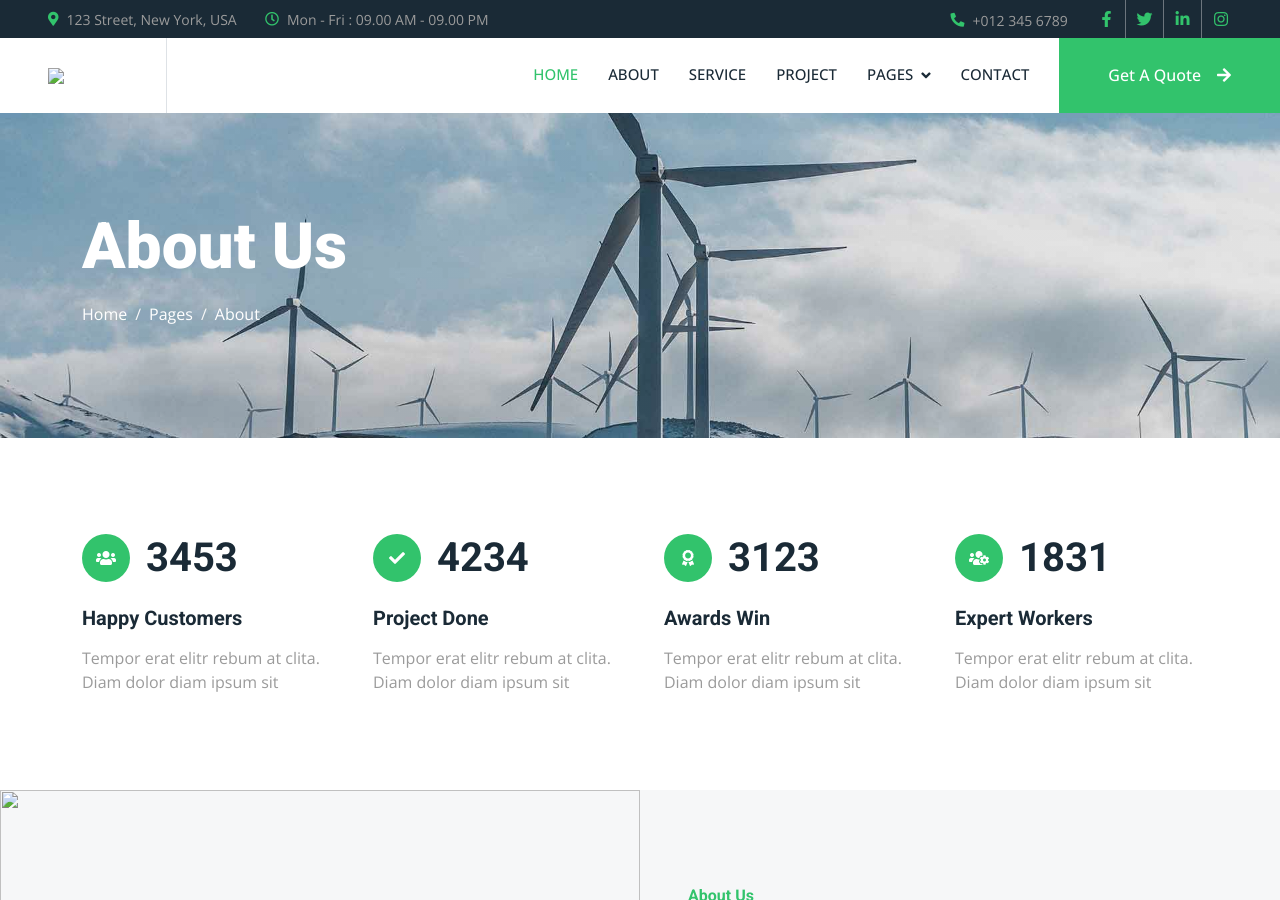
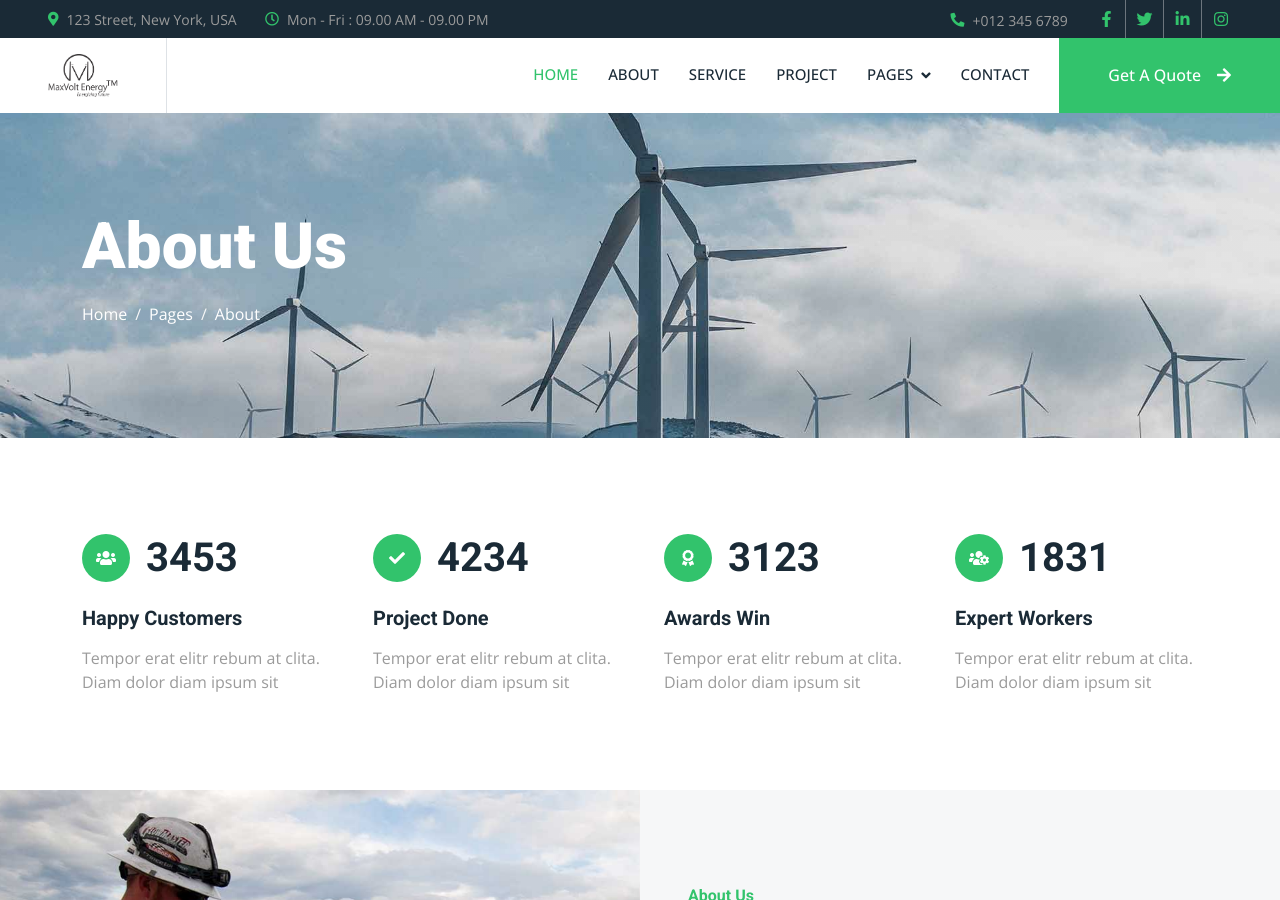
Before and after one commit to maxvoltenergy/maxvoltenergy-website, a Jekyll site: the page built from pages/about-us.html, in a window 1280 px wide and 900 px high. Built offline with Jekyll 4.4.1, drawn with Linux system fonts in a browser that asks for light colours; nearby versions of some CDN libraries.

Commit message:
fixed urls

```diff
--- a/_includes/header.html
+++ b/_includes/header.html
@@ -30,7 +30,7 @@
 <nav class="navbar navbar-expand-lg bg-white navbar-light sticky-top p-0">
   <a href="/" class="navbar-brand d-flex align-items-center border-end px-4 px-lg-5">
     <!-- <h2 class="m-0 text-primary">Solartec</h2> -->
-    <img src="assets/img/logo.png" class="top-logo" >
+    <img src="/assets/img/logo.png" class="top-logo" >
   </a>
   <button type="button" class="navbar-toggler me-4" data-bs-toggle="collapse" data-bs-target="#navbarCollapse">
     <span class="navbar-toggler-icon"></span>
--- a/pages/about-us.html
+++ b/pages/about-us.html
@@ -83,7 +83,7 @@ sitemap:
     <div class="row g-0 mx-lg-0">
       <div class="col-lg-6 ps-lg-0 wow fadeIn" data-wow-delay="0.1s" style="min-height: 400px;">
         <div class="position-relative h-100">
-          <img class="position-absolute img-fluid w-100 h-100" src="/assetsimg/about.jpg" style="object-fit: cover;" alt="">
+          <img class="position-absolute img-fluid w-100 h-100" src="/assets/img/about.jpg" style="object-fit: cover;" alt="">
         </div>
       </div>
       <div class="col-lg-6 about-text py-5 wow fadeIn" data-wow-delay="0.5s">
@@ -114,7 +114,7 @@ sitemap:
       <div class="col-lg-4 col-md-6 wow fadeInUp" data-wow-delay="0.1s">
         <div class="team-item rounded overflow-hidden">
           <div class="d-flex">
-            <img class="img-fluid w-75" src="/assetsimg/team-1.jpg" alt="">
+            <img class="img-fluid w-75" src="/assets/img/team-1.jpg" alt="">
             <div class="team-social w-25">
               <a class="btn btn-lg-square btn-outline-primary rounded-circle mt-3" href=""><i class="fab fa-facebook-f"></i></a>
               <a class="btn btn-lg-square btn-outline-primary rounded-circle mt-3" href=""><i class="fab fa-twitter"></i></a>
```
